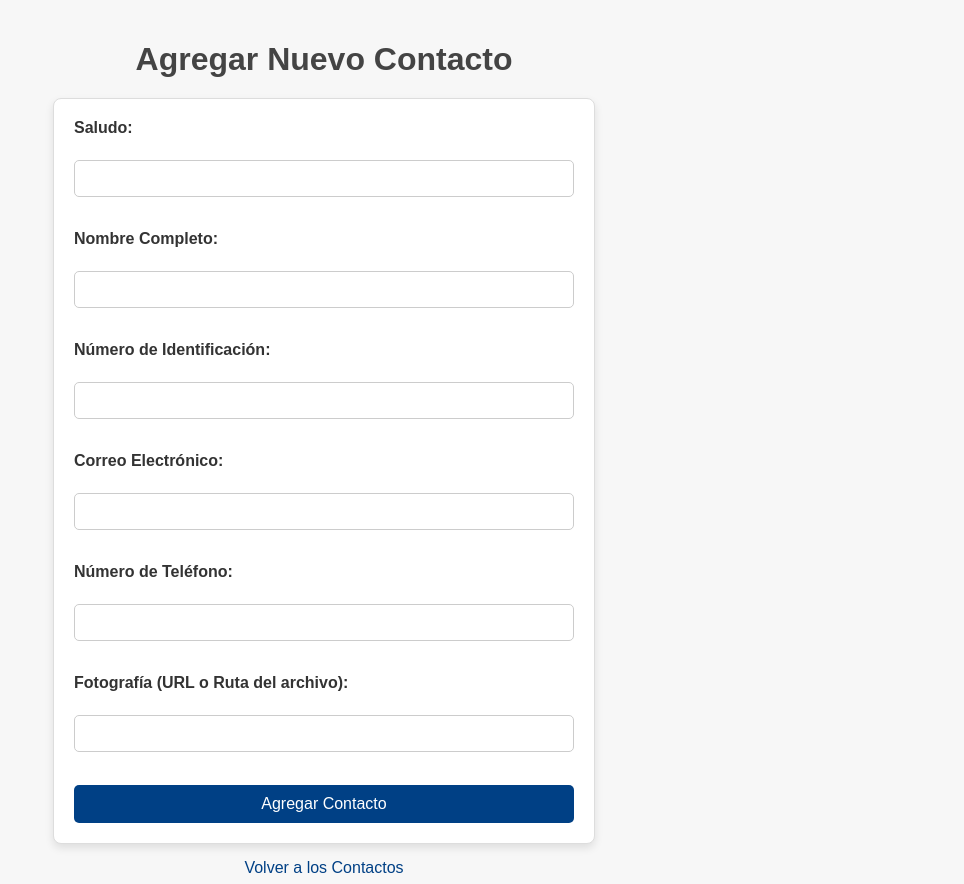
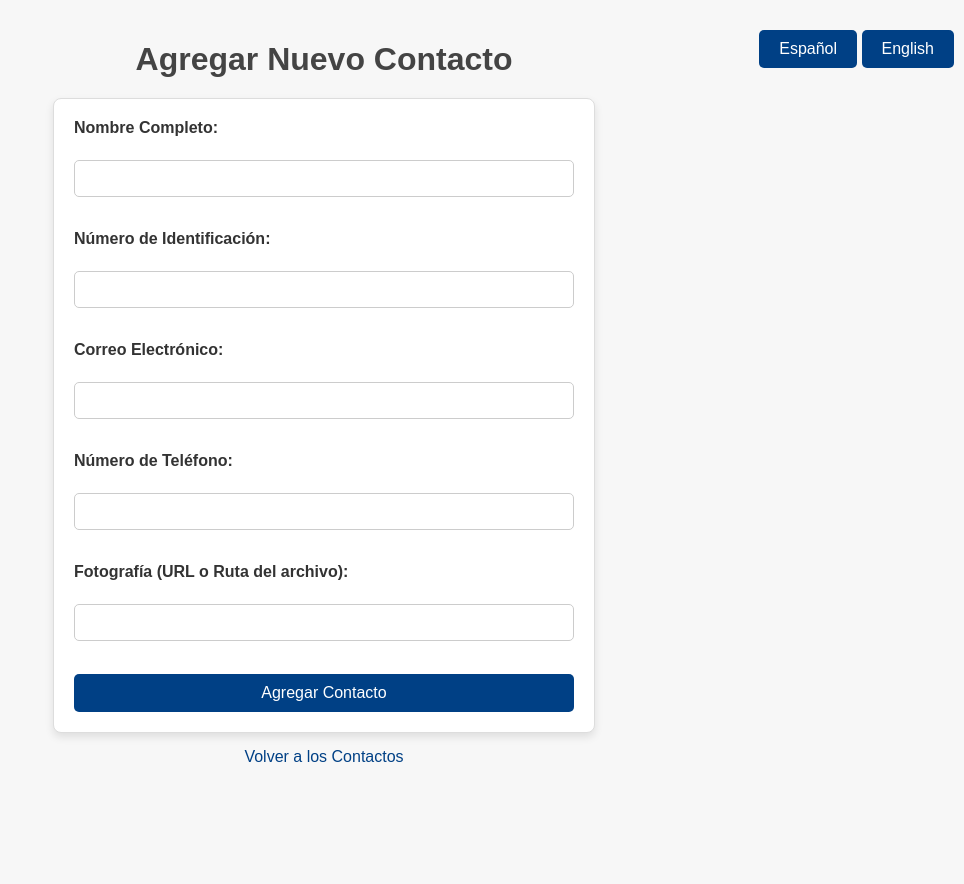
Before and after one commit to Bryan12sd/Gestion_Eventos, a PHP site: page /agregar_contacto.php in a window 1280 px wide. Shown: the top 884 px of the page, without its empty margins (316-1280 px from the left). After the commit the page ends 762 px from the top, so only its background shows below. Run offline with PHP 8.4, Linux system fonts and the light colour scheme; the visitor is signed in with stand-in values (Sample User, id 1).

Commit message:
feat: add language for contacts

```diff
--- a/agregar_contacto.php
+++ b/agregar_contacto.php
@@ -7,6 +7,7 @@ if (!isset($_SESSION['usuario'])) {
 }
 
 include 'db/config.php';
+include 'config.php';
 
 if ($_SERVER['REQUEST_METHOD'] == 'POST') {
     $saludo = $_POST['saludo'];
@@ -40,29 +41,38 @@ if ($_SERVER['REQUEST_METHOD'] == 'POST') {
 </head>
 
 <body>
-    <h1>Agregar Nuevo Contacto</h1>
+
+
+    <h1><?= $translations['add_new_contact']; ?></h1>
+    <div class="language-switcher">
+        <a class='language' href="switch_lang.php?lang=es">Español</a>
+        <a class='language' href="switch_lang.php?lang=en">English</a>
+    </div>
+
     <form action="agregar_contacto.php" method="POST">
-        <label for="saludo">Saludo:</label><br>
-        <input type="text" id="saludo" name="saludo" required><br><br>
 
-        <label for="nombre_completo">Nombre Completo:</label><br>
+        <label for="nombre_completo"><?= $translations['full_name']; ?>:</label><br>
         <input type="text" id="nombre_completo" name="nombre_completo" required><br><br>
 
-        <label for="numero_identificacion">Número de Identificación:</label><br>
+        <label for="numero_identificacion"><?= $translations['id_number']; ?>:</label><br>
         <input type="text" id="numero_identificacion" name="numero_identificacion" required><br><br>
 
-        <label for="correo_electronico">Correo Electrónico:</label><br>
+        <label for="correo_electronico"><?= $translations['email']; ?>:</label><br>
         <input type="email" id="correo_electronico" name="correo_electronico" required><br><br>
 
-        <label for="numero_telefono">Número de Teléfono:</label><br>
+        <label for="numero_telefono"><?= $translations['phone_number']; ?>:</label><br>
         <input type="text" id="numero_telefono" name="numero_telefono" required><br><br>
 
-        <label for="fotografia">Fotografía (URL o Ruta del archivo):</label><br>
+        <label for="fotografia"><?= $translations['photo']; ?>:</label><br>
         <input type="text" id="fotografia" name="fotografia" required><br><br>
 
-        <button type="submit">Agregar Contacto</button>
+        <button type="submit"><?= $translations['add_contact']; ?></button>
     </form>
-    <a href="contactos.php">Volver a los Contactos</a>
+
+    <a href="contactos.php"><?= $translations['back_to_contacts']; ?></a>
+
+
+
 </body>
 
 </html>
--- a/css/agregar_contactos.css
+++ b/css/agregar_contactos.css
@@ -72,6 +72,27 @@ a {
 a:hover {
     text-decoration: underline;
 }
+.language  {
+    display: inline-block;
+    margin-top: 20px;
+    text-decoration: none;
+    color: #fff;
+    background-color: #004085;
+    padding: 10px 20px;
+    border-radius: 5px;
+}
+
+a:hover {
+    text-decoration: underline;
+}
+.language-switcher {
+    position: fixed; /* Posiciona el contenedor de manera fija */
+    top: 0;          /* En la parte superior de la pantalla */
+    right: 0;        /* En la esquina derecha */
+    padding: 10px;   /* Espacio alrededor de los enlaces */
+
+    z-index: 1000;   /* Asegura que se superponga al contenido */
+}
 
 /* Responsivo para dispositivos pequeños */
 @media (max-width: 600px) {
--- a/lang/es.php
+++ b/lang/es.php
@@ -47,6 +47,10 @@ return [
     'add_location' => 'Agregar Nueva Ubicación',
     'register_location' => 'Registrar Ubicación',
     'back_to_locations' => 'Volver a las Ubicaciones',
+    'no_contacts' => 'No hay contactos registrados.',
+
+
+
 
 
 
```
Also changed, not shown: contactos.php (+13 -11 lines), lang/en.php (+9 -1 lines).
